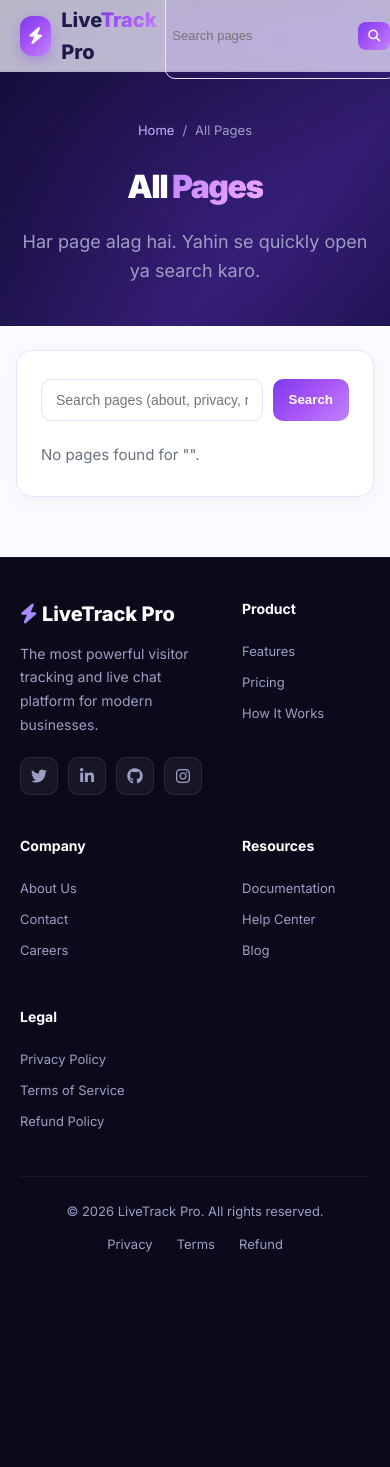
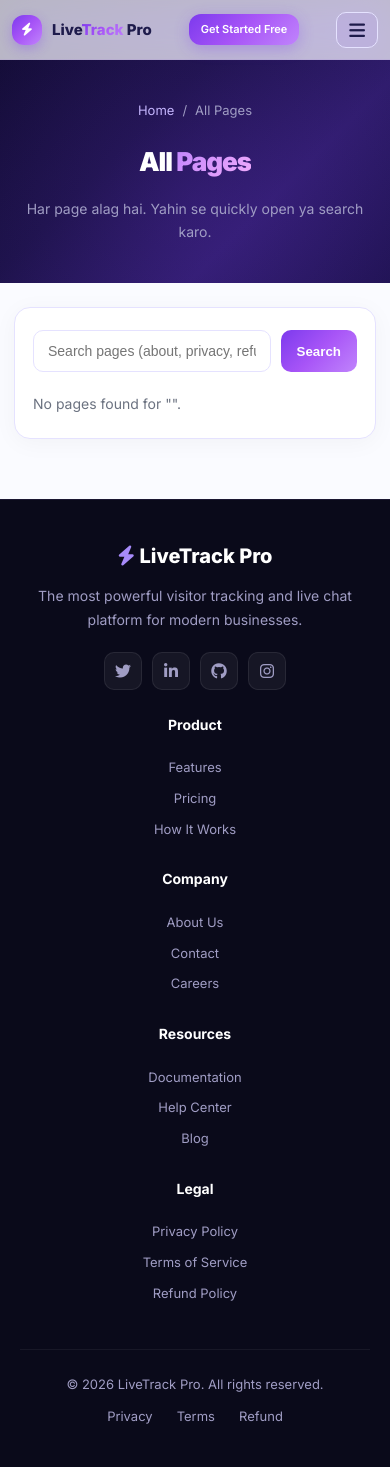
Before and after one commit to userlogintrack-spec/livetrack-pro, a Django app: template tracker/templates/pages/index.html in a window 390 px wide. Before the commit the page ends 1252 px from the top, so only its background shows below. Run offline with Django 4.2, Linux system fonts and the light colour scheme; the template is opened without the code that fills it, so the values that code supplies are empty.

Commit message:
Add hamburger menu + improved mobile responsive to inner pages

```diff
--- a/tracker/templates/pages/base_public.html
+++ b/tracker/templates/pages/base_public.html
@@ -177,16 +177,95 @@
         .footer-bottom-links a { color: var(--text-muted-on-dark); text-decoration: none; }
         .footer-bottom-links a:hover { color: var(--primary-light); }
 
+        /* Mobile menu button (hidden on desktop) */
+        .mobile-menu-btn {
+            display: none;
+            background: rgba(124,58,237,0.06);
+            border: 1px solid var(--border-light);
+            color: var(--text-dark);
+            font-size: 18px;
+            cursor: pointer;
+            padding: 8px 12px;
+            border-radius: 10px;
+            z-index: 1001;
+            transition: all .2s;
+        }
+        .mobile-menu-btn:hover { background: rgba(124,58,237,0.12); }
+
+        /* Mobile menu overlay (full-screen, frosted) */
+        .nav-links.show {
+            display: flex !important;
+            flex-direction: column;
+            position: fixed;
+            top: 0; left: 0; right: 0; bottom: 0;
+            background: rgba(255,255,255,0.97);
+            backdrop-filter: blur(20px);
+            -webkit-backdrop-filter: blur(20px);
+            z-index: 1000;
+            justify-content: center;
+            align-items: center;
+            gap: 8px;
+            padding: 90px 24px 40px;
+            list-style: none;
+            animation: mobileMenuIn .3s ease;
+        }
+        .nav-links.show li { width: 100%; max-width: 320px; }
+        .nav-links.show a {
+            display: block;
+            font-size: 17px;
+            font-weight: 600;
+            padding: 14px 24px;
+            border-radius: 12px;
+            text-align: center;
+            color: var(--text-dark);
+            text-decoration: none;
+            transition: background .2s;
+        }
+        .nav-links.show a:hover { background: var(--bg-soft); color: var(--primary); }
+        @keyframes mobileMenuIn {
+            from { opacity: 0; transform: translateY(-20px); }
+            to { opacity: 1; transform: translateY(0); }
+        }
+
+        @media (max-width: 1024px) {
+            .navbar { padding: 0 24px; }
+            .nav-search { display: none; }
+            .footer-grid { grid-template-columns: 1fr 1fr 1fr; }
+        }
+
         @media (max-width: 768px) {
-            .navbar { padding: 0 20px; }
+            .navbar { padding: 0 16px; height: 60px; }
             .nav-links { display: none; }
-            .page-hero { padding: 120px 20px 40px; }
-            .page-hero h1 { font-size: 32px; }
-            .page-content { padding: 24px 16px 60px; }
-            .content-card { padding: 28px 24px; border-radius: 16px; }
+            .mobile-menu-btn { display: inline-flex; align-items: center; justify-content: center; }
+            .nav-actions .btn-ghost { display: none; }
+            .nav-actions .btn-primary { padding: 8px 14px; font-size: 12px; }
+            .nav-brand h1 { font-size: 17px; }
+
+            .page-hero { padding: 100px 18px 40px; }
+            .page-hero h1 { font-size: 30px; letter-spacing: -1px; }
+            .page-hero p { font-size: 15px; }
+            .page-content { padding: 24px 14px 60px; }
+            .content-card { padding: 26px 20px; border-radius: 16px; }
+            .content-card h2 { font-size: 20px; margin: 28px 0 12px; }
+            .content-card h3 { font-size: 16px; }
+            .content-card p, .content-card li { font-size: 14px; line-height: 1.7; }
+
             .footer { padding: 40px 20px; }
-            .footer-grid { grid-template-columns: 1fr 1fr; }
-            .footer-bottom { flex-direction: column; gap: 12px; }
+            .footer-grid { grid-template-columns: 1fr 1fr; gap: 28px; }
+            .footer-bottom { flex-direction: column; gap: 12px; text-align: center; }
+            .footer-bottom-links { flex-wrap: wrap; justify-content: center; }
+        }
+
+        @media (max-width: 480px) {
+            .navbar { padding: 0 12px; }
+            .nav-brand h1 { font-size: 15px; }
+            .nav-brand .logo-icon { width: 30px; height: 30px; font-size: 13px; }
+            .nav-actions .btn-primary { padding: 7px 12px; font-size: 11px; }
+            .page-hero h1 { font-size: 26px; }
+            .page-hero p { font-size: 14px; }
+            .content-card { padding: 22px 18px; }
+            .footer-grid { grid-template-columns: 1fr; gap: 24px; text-align: center; }
+            .footer-social { justify-content: center; }
         }
     </style>
 </head>
@@ -197,7 +276,7 @@
         <div class="logo-icon"><i class="fas fa-bolt"></i></div>
         <h1>Live<em>Track</em> Pro</h1>
     </a>
-    <ul class="nav-links">
+    <ul class="nav-links" id="navLinks">
         <li><a href="{% url 'pages:features' %}">Features</a></li>
         <li><a href="{% url 'pages:compare' %}">Compare</a></li>
         <li><a href="/#pricing">Pricing</a></li>
@@ -213,6 +292,16 @@
         <a href="{% url 'core:login' %}" class="btn btn-ghost">Sign In</a>
         <a href="{% url 'core:register' %}" class="btn btn-primary">Get Started Free</a>
     </div>
+    <button class="mobile-menu-btn" id="mobileMenuBtn" aria-label="Toggle menu" onclick="
+        var n=document.getElementById('navLinks');
+        var i=this.querySelector('i');
+        n.classList.toggle('show');
+        i.classList.toggle('fa-bars');
+        i.classList.toggle('fa-times');
+        document.body.style.overflow = n.classList.contains('show') ? 'hidden' : '';
+    ">
+        <i class="fas fa-bars"></i>
+    </button>
 </nav>
 
 {% block hero %}{% endblock %}
```
